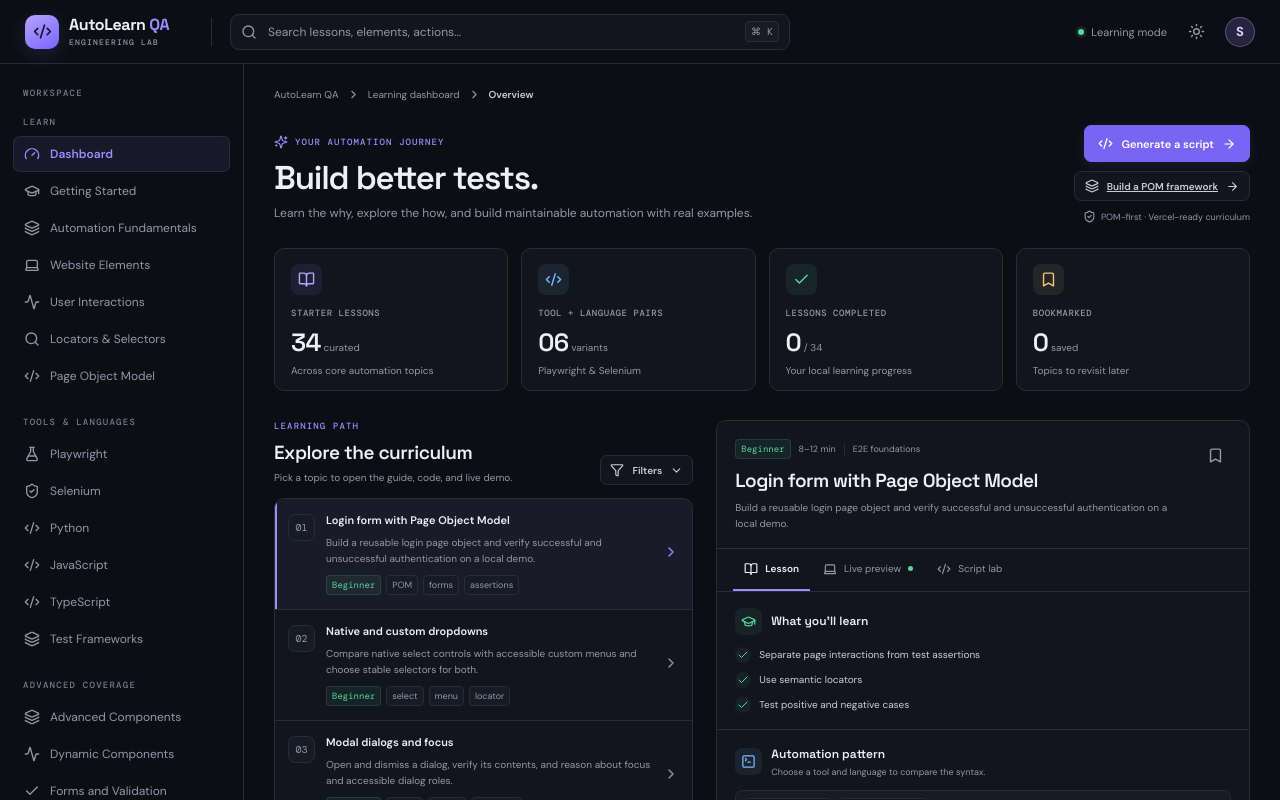
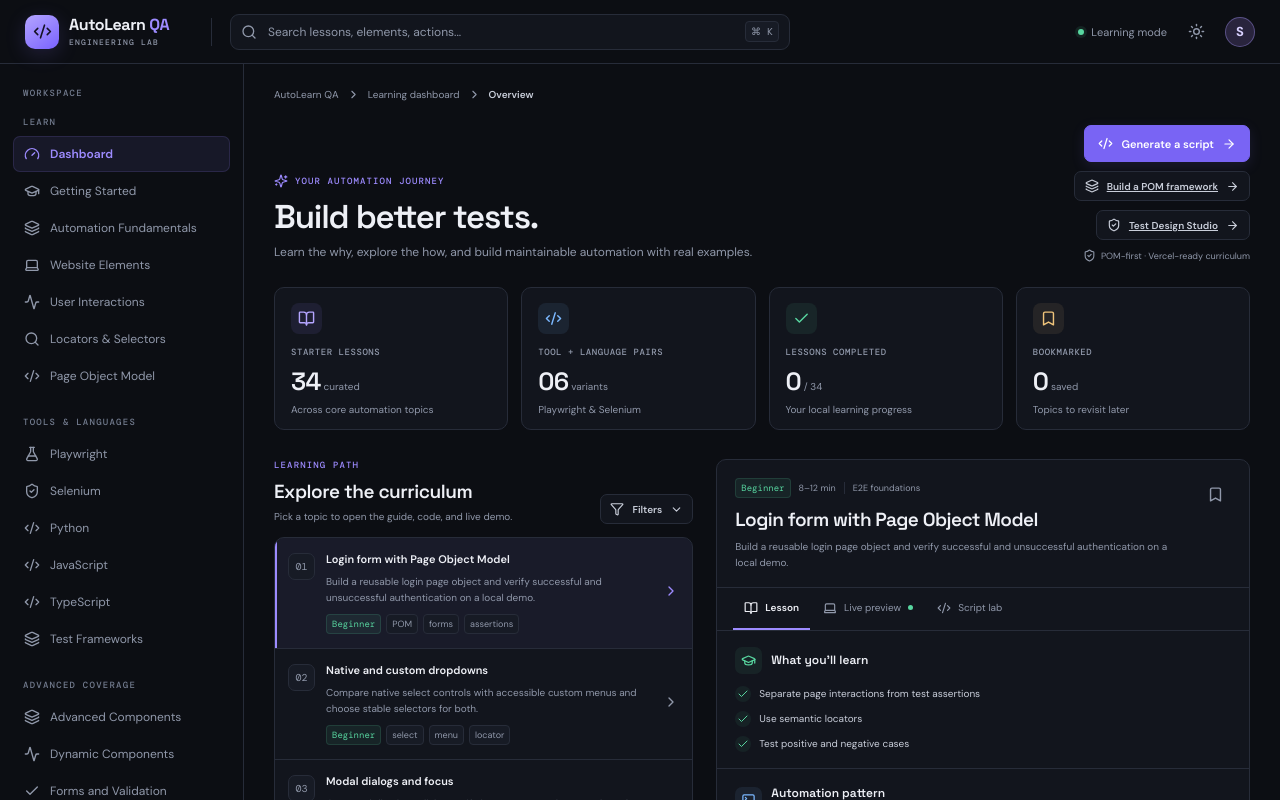
Before and after one commit to SanFlash/Satyo-mate, a Next.js app: page / in a window 1280 px wide. Shown: the top 800 px of the page. Built offline with nearby package versions, Linux system fonts and the light colour scheme.

Commit message:
Link Test Design Studio from dashboard

```diff
--- a/src/app/page.tsx
+++ b/src/app/page.tsx
@@ -192,7 +192,7 @@ export default function Home() {
       <aside className={'sidebar '+(sidebarOpen?'sidebar-open':'')}><div className="sidebar-caption">WORKSPACE</div>{navGroups.map(group=><div className="nav-group" key={group.title}><div className="nav-group-title">{group.title}</div>{group.items.map(item=><button key={item} className={'nav-item '+(activeNav===item?'active':'')} onClick={()=>{setActiveNav(item);setSidebarOpen(false);if(item==='Progress & Bookmarks')setSearch('');}}>{navIcon[item]||<BookOpen size={16}/>}<span>{item}</span>{item==='Progress & Bookmarks'&&<span className="nav-count">{bookmarks.length}</span>}</button>)}</div>)}<div className="sidebar-spacer"/><div className="sidebar-progress"><div className="progress-top"><span>YOUR PROGRESS</span><strong>{progress}%</strong></div><div className="progress-track"><i style={{width:`${progress}%`}}/></div><p>{completed.length} of {lessons.length} starter lessons complete</p><button onClick={()=>setActiveNav('Progress & Bookmarks')}>View learning stats <ArrowRight size={13}/></button></div><div className="sidebar-bottom"><div className="sidebar-avatar">SN</div><div><strong>Learning workspace</strong><small>Personal practice</small></div><button className="icon-mini" title="Workspace settings" onClick={()=>setNotice('Settings: progress is stored locally in this browser for this starter version.')}><Settings2 size={15}/></button></div></aside>
       <main className="main-area">
         <div className="breadcrumbs"><span>AutoLearn QA</span><ChevronRight size={13}/><span>{activeNav==='Dashboard'?'Learning dashboard':activeNav}</span>{activeNav==='Dashboard'&&<><ChevronRight size={13}/><strong>Overview</strong></>}</div>
-        <section className="welcome-row"><div><div className="eyebrow"><Sparkles size={14}/> YOUR AUTOMATION JOURNEY</div><h1>{activeNav==='Dashboard'?'Build better tests.':activeNav==='Progress & Bookmarks'?'Your learning progress.':activeNav==='Practice Lab'?'Practice by doing.':activeNav+'.'}</h1><p className="welcome-sub">Learn the why, explore the how, and build maintainable automation with real examples.</p></div><div className="welcome-cta"><button className="button-primary" onClick={()=>setShowGenerator(true)}><Code2 size={15}/> Generate a script <ArrowRight size={14}/></button><a className="button-outline small" href="/framework-builder"><Layers3 size={14}/> Build a POM framework <ArrowRight size={13}/></a><span><ShieldCheck size={13}/> POM-first · Vercel-ready curriculum</span></div></section>
+        <section className="welcome-row"><div><div className="eyebrow"><Sparkles size={14}/> YOUR AUTOMATION JOURNEY</div><h1>{activeNav==='Dashboard'?'Build better tests.':activeNav==='Progress & Bookmarks'?'Your learning progress.':activeNav==='Practice Lab'?'Practice by doing.':activeNav+'.'}</h1><p className="welcome-sub">Learn the why, explore the how, and build maintainable automation with real examples.</p></div><div className="welcome-cta"><button className="button-primary" onClick={()=>setShowGenerator(true)}><Code2 size={15}/> Generate a script <ArrowRight size={14}/></button><a className="button-outline small" href="/framework-builder"><Layers3 size={14}/> Build a POM framework <ArrowRight size={13}/></a><a className="button-outline small" href="/test-studio"><ShieldCheck size={14}/> Test Design Studio <ArrowRight size={13}/></a><span><ShieldCheck size={13}/> POM-first · Vercel-ready curriculum</span></div></section>
         <section className="stats-grid"><div className="stat-card"><div className="stat-icon purple"><BookOpen size={17}/></div><div className="stat-label">STARTER LESSONS</div><div className="stat-value">{lessons.length}<span> curated</span></div><div className="stat-foot">Across core automation topics</div></div><div className="stat-card"><div className="stat-icon blue"><Code2 size={17}/></div><div className="stat-label">TOOL + LANGUAGE PAIRS</div><div className="stat-value">06<span> variants</span></div><div className="stat-foot">Playwright & Selenium</div></div><div className="stat-card"><div className="stat-icon green"><Check size={17}/></div><div className="stat-label">LESSONS COMPLETED</div><div className="stat-value">{completed.length}<span> / {lessons.length}</span></div><div className="stat-foot">Your local learning progress</div></div><div className="stat-card"><div className="stat-icon amber"><Bookmark size={17}/></div><div className="stat-label">BOOKMARKED</div><div className="stat-value">{bookmarks.length}<span> saved</span></div><div className="stat-foot">Topics to revisit later</div></div></section>
         <div className="content-columns"><section className="left-column"><div className="section-head"><div><div className="section-overline">LEARNING PATH</div><h2>{activeNav==='Progress & Bookmarks'?'Saved & completed lessons':activeNav==='Dashboard'?'Explore the curriculum':`Explore ${activeNav}`}</h2><p>Pick a topic to open the guide, code, and live demo.</p></div><button className="button-outline small" onClick={()=>setShowFilters(!showFilters)}><Filter size={14}/> Filters <ChevronDown size={13}/></button></div>
           {showFilters&&<div className="filter-row"><label>Difficulty<select value={difficulty} onChange={e=>setDifficulty(e.target.value)}><option>All levels</option><option>Beginner</option><option>Intermediate</option><option>Advanced</option></select></label><button onClick={()=>{setDifficulty('All levels');setSearch('');}}>Clear filters</button></div>}
```
